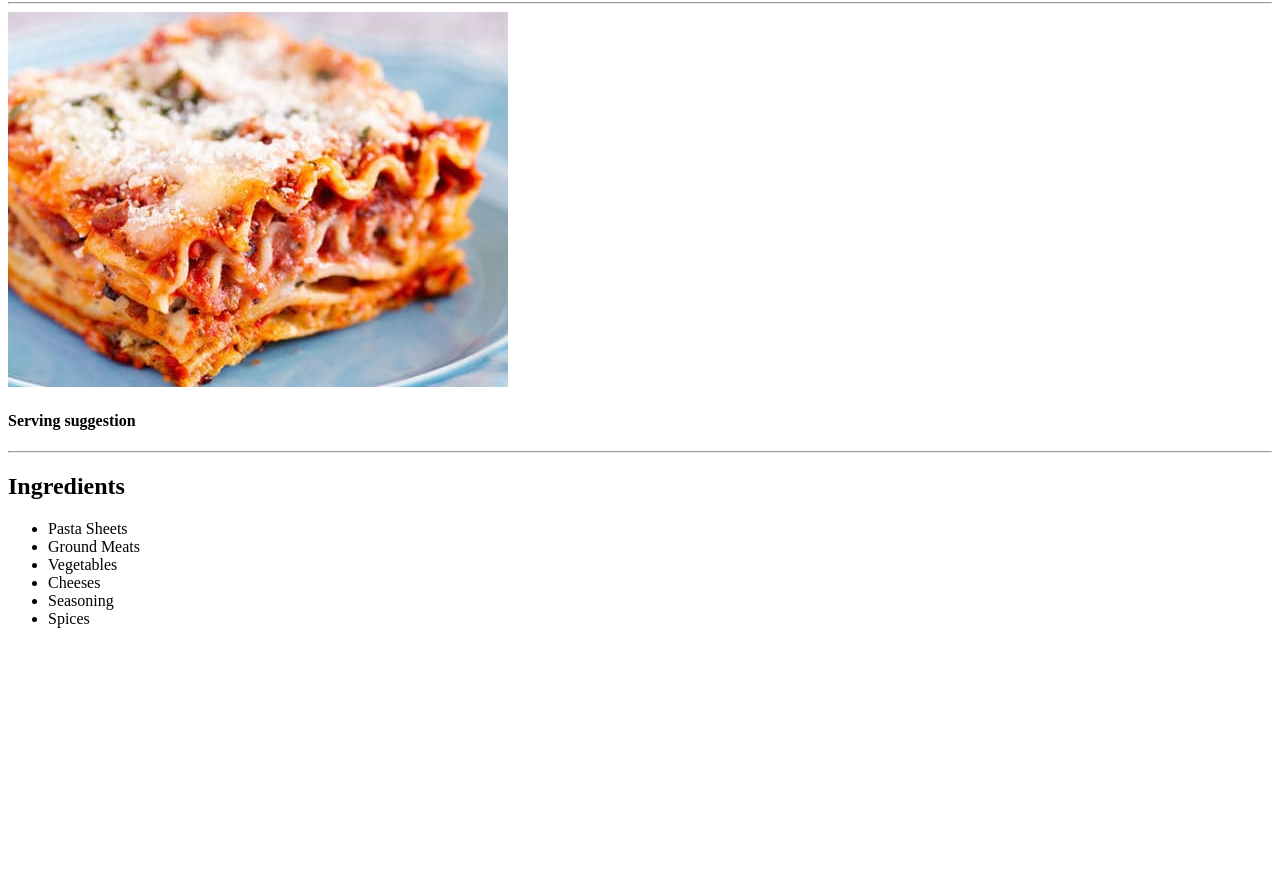
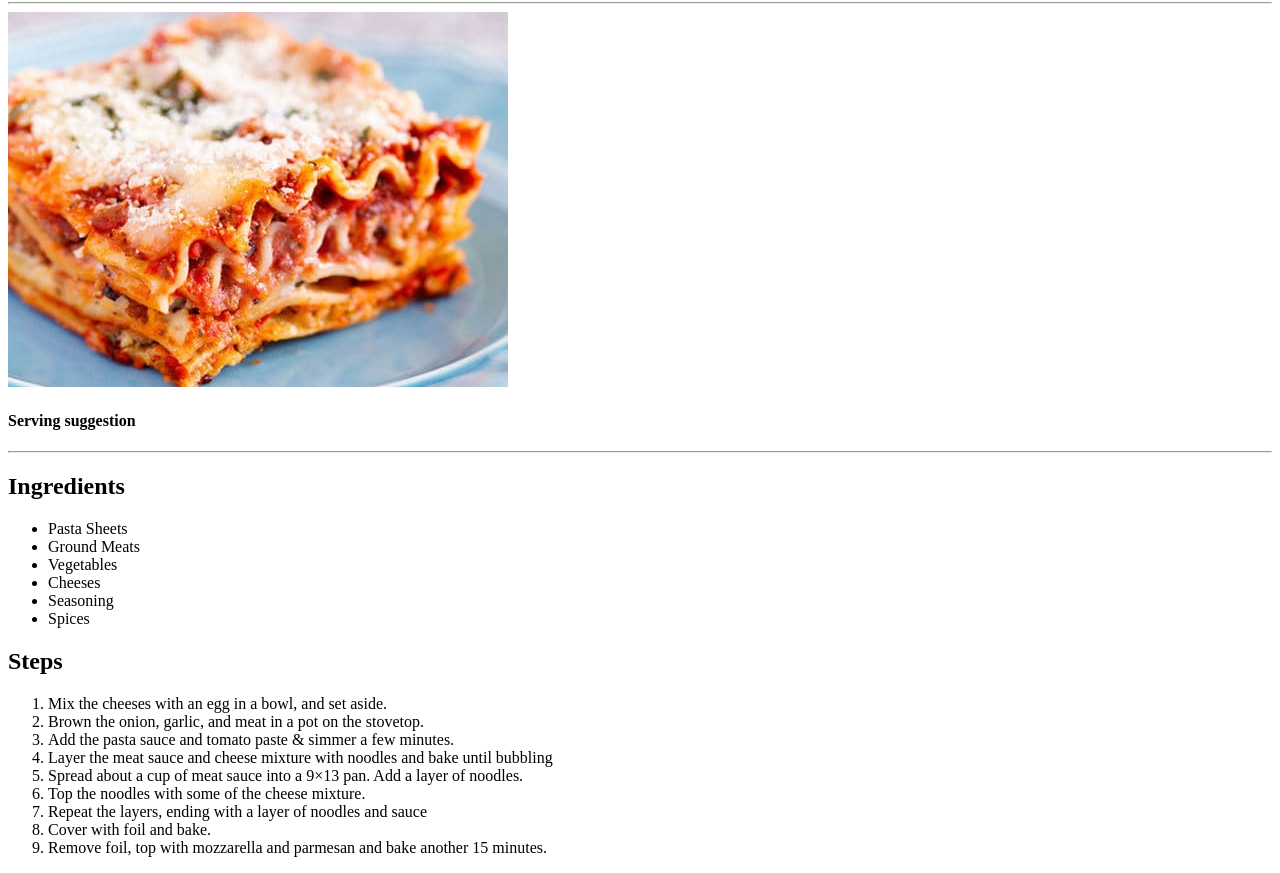
Before and after one commit to DeenoDev/odin-recipes, a plain HTML site: page recipes/lasagna.html in a window 1280 px wide. Shown: the part 78-951 px from the top of the page. Before the commit the page ends 800 px from the top, so only its background shows below. Drawn offline with Linux system fonts and the light colour scheme.

Commit message:
added Steps to lasagna.html

```diff
--- a/recipes/lasagna.html
+++ b/recipes/lasagna.html
@@ -23,6 +23,20 @@
 
     </ul>
 
+    <h2>Steps</h2>
+     <ol>
+         <li>Mix the cheeses with an egg in a bowl, and set aside.</li>
+         <li>Brown the onion, garlic, and meat in a pot on the stovetop.</li>
+         <li>Add the pasta sauce and tomato paste & simmer a few minutes.</li>
+         <li>Layer the meat sauce and cheese mixture with noodles and bake until bubbling</li>
+         <li>Spread about a cup of meat sauce into a 9×13 pan. Add a layer of noodles.</li>
+         <li>Top the noodles with some of the cheese mixture.</li>
+         <li>Repeat the layers, ending with a layer of noodles and sauce</li>
+         <li>Cover with foil and bake.</li>
+         <li>Remove foil, top with mozzarella and parmesan and bake another 15 minutes.</li>
+
+     </ol>
+
 
 
 
```
